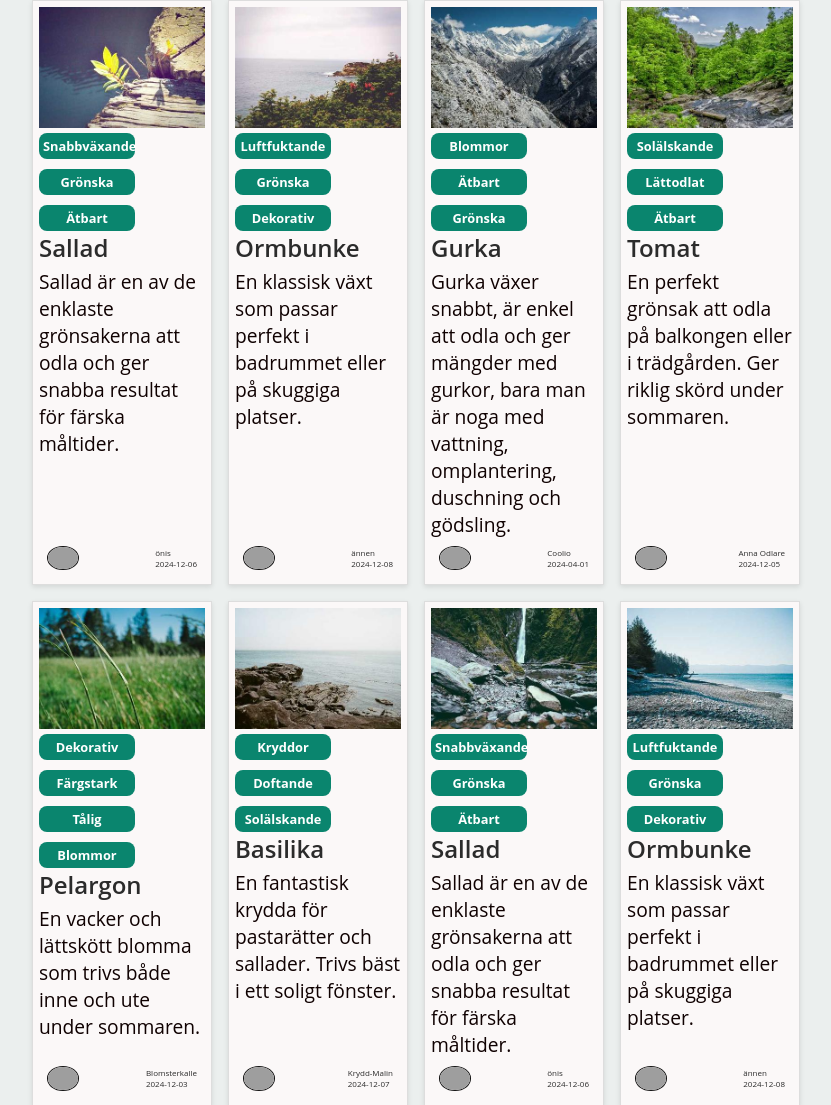
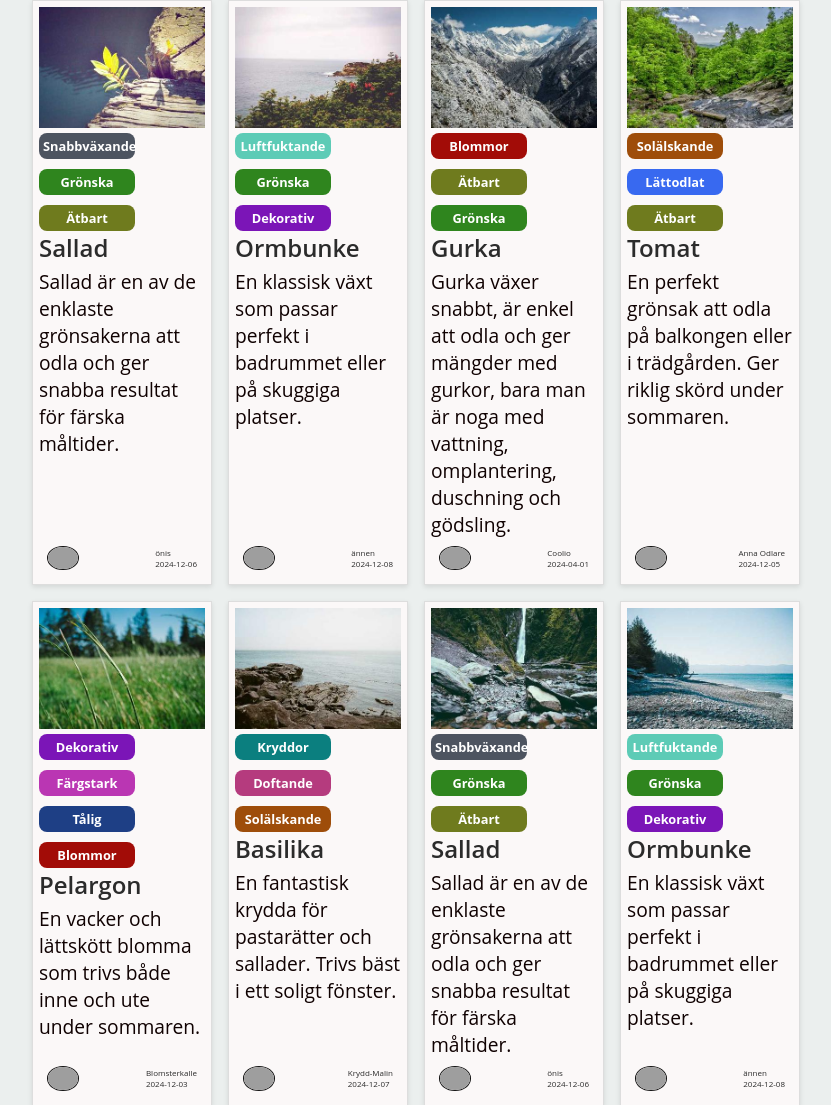
Before and after one commit to Sai24020/planned-planthood-new, a plain HTML site: page index.html in a window 1280 px wide. Shown: the part 1558-2663 px from the top of the page, without its empty margins (224-1055 px from the left). Drawn offline with Linux system fonts and the light colour scheme; grey boxes are pictures that could not be loaded.

Commit message:
byta button färger.

```diff
--- a/index.html
+++ b/index.html
@@ -57,6 +57,7 @@
       <img src="assets/images/9.jpg" />
       <img src="assets/images/12.jpg" />
       <img src="assets/images/2.jpg" />
+
       <div>
    </div>
   </div>
@@ -79,9 +80,9 @@
       <article class="card">
         <img src="assets/images/12.jpg" />
         <header>
-          <button> Blommor</button>
-          <button>Ätbart</button>
-          <button>Grönska</button>
+          <button id="btn1"> Blommor</button>
+          <button id="btn2">Ätbart</button>
+          <button id="btn3">Grönska</button>
 
           <h3>Gurka</h3>
         </header>
@@ -100,9 +101,9 @@
      <article class="card">
         <img src="assets/images/11.jpg" />
         <header>
-          <button>Solälskande</button>
-          <button>Lättodlat</button>
-          <button>Ätbart</button>
+          <button id="btn4">Solälskande</button>
+          <button id="btn5">Lättodlat</button>
+          <button id="btn2">Ätbart</button>
           <h3>Tomat</h3>
         </header>
         <section>
@@ -119,10 +120,10 @@
       <article class="card">
         <img src="assets/images/10.jpg" />
         <header>
-          <button>Dekorativ</button>
-          <button>Färgstark</button>
-          <button>Tålig</button>
-          <button>Blommor</button>
+          <button id="btn6">Dekorativ</button>
+          <button id="btn7">Färgstark</button>
+          <button id="btn8">Tålig</button>
+          <button id="btn1">Blommor</button>
           <h3>Pelargon</h3>
         </header>
         <section>
@@ -140,9 +141,9 @@
       <article class="card">
         <img src="assets/images/9.jpg" />
         <header>
-          <button>Kryddor</button>
-          <button>Doftande</button>
-          <button>Solälskande</button>
+          <button id="btn9">Kryddor</button>
+          <button id="btn10">Doftande</button>
+          <button id="btn4">Solälskande</button>
           <h3>Basilika</h3>
         </header>
         <section>
@@ -160,9 +161,9 @@
       <article class="card">
         <img src="assets/images/8.jpg" />
         <header>
-          <button>Snabbväxande</button>
-          <button>Grönska</button>
-          <button>Ätbart</button>
+          <button id="btn11">Snabbväxande</button>
+          <button id="btn3">Grönska</button>
+          <button id="btn2">Ätbart</button>
           <h3>Sallad</h3>
         </header>
         <section>
@@ -180,9 +181,9 @@
       <article class="card">
         <img src="assets/images/7.jpg" />
         <header>
-          <button>Luftfuktande</button>
-          <button>Grönska</button>
-          <button>Dekorativ</button>
+          <button id="btn12">Luftfuktande</button>
+          <button id="btn3">Grönska</button>
+          <button id="btn6">Dekorativ</button>
           <h3>Ormbunke</h3>
         </header>
         <section>
@@ -200,9 +201,9 @@
       <article class="card">
         <img src="assets/images/6.jpg" />
         <header>
-          <button> Blommor</button>
-          <button>Ätbart</button>
-          <button>Grönska</button>
+          <button id="btn1"> Blommor</button>
+          <button id="btn2">Ätbart</button>
+          <button id="btn3">Grönska</button>
 
           <h3>Gurka</h3>
         </header>
@@ -221,9 +222,9 @@
      <article class="card">
         <img src="assets/images/5.jpg" />
         <header>
-          <button>Solälskande</button>
-          <button>Lättodlat</button>
-          <button>Ätbart</button>
+          <button id="btn4">Solälskande</button>
+          <button id="btn5">Lättodlat</button>
+          <button id="btn2">Ätbart</button>
           <h3>Tomat</h3>
         </header>
         <section>
@@ -240,10 +241,10 @@
       <article class="card">
         <img src="assets/images/4.jpg" />
         <header>
-          <button>Dekorativ</button>
-          <button>Färgstark</button>
-          <button>Tålig</button>
-          <button>Blommor</button>
+          <button id="btn6">Dekorativ</button>
+          <button id="btn7">Färgstark</button>
+          <button id="btn8">Tålig</button>
+          <button id="btn1">Blommor</button>
           <h3>Pelargon</h3>
         </header>
         <section>
@@ -261,9 +262,9 @@
       <article class="card">
         <img src="assets/images/3.jpg" />
         <header>
-          <button>Kryddor</button>
-          <button>Doftande</button>
-          <button>Solälskande</button>
+          <button id="btn9">Kryddor</button>
+          <button id="btn10">Doftande</button>
+          <button id="btn4">Solälskande</button>
           <h3>Basilika</h3>
         </header>
         <section>
@@ -281,9 +282,9 @@
       <article class="card">
         <img src="assets/images/2.jpg" />
         <header>
-          <button>Snabbväxande</button>
-          <button>Grönska</button>
-          <button>Ätbart</button>
+          <button id="btn11">Snabbväxande</button>
+          <button id="btn3">Grönska</button>
+          <button id="btn2">Ätbart</button>
           <h3>Sallad</h3>
         </header>
         <section>
@@ -301,9 +302,9 @@
       <article class="card">
         <img src="assets/images/1.jpg" />
         <header>
-          <button>Luftfuktande</button>
-          <button>Grönska</button>
-          <button>Dekorativ</button>
+          <button id="btn12">Luftfuktande</button>
+          <button id="btn3">Grönska</button>
+          <button id="btn6">Dekorativ</button>
           <h3>Ormbunke</h3>
         </header>
         <section>
--- a/style-tablet.css
+++ b/style-tablet.css
@@ -43,14 +43,14 @@
     border-radius: 0px;
     box-shadow: 0 2px 5px rgba(0, 0, 0, 0.1);
     text-align: start;
-
+    grid-column: span 1;
       h3 {
-
+        font-size: clamp(1.2rem, 2vw, 1.5rem);
          margin-bottom: 8px;
        }
 
       p {
-
+        font-size: clamp(1rem, 1.5vw, 1.2rem);
          color: #0f0101;
        }
        img {
--- a/style.css
+++ b/style.css
@@ -68,7 +68,7 @@ figcaption {
 /* for container queries, landmarks as containers */
 body > :is(header, footer),
 main {
-  container-type: inline-size;
+  /*container-type: inline-size;*/
   grid-template-columns: 1fr minmax(max-content, 50%) 1fr;
   grid-template-rows: 10rem repeat(4, 1fr) auto;
 }
@@ -232,3 +232,51 @@ article {
        column-gap: normal;
      justify-content: space-between;
 }
+/**** butuon color ****/
+#btn1 {
+  background-color: var(--clr-flower);
+}
+
+#btn2 {
+  background-color: var(--clr-edible);
+}
+
+#btn3 {
+  background-color: var(--clr-green);
+}
+
+#btn4 {
+  background-color: var(--clr-sunloving);
+}
+
+#btn5 {
+  background-color: var(--clr-easy);
+}
+
+#btn6 {
+  background-color: var(--clr-decorative);
+}
+
+#btn7 {
+  background-color: var(--clr-colorful);
+}
+
+#btn8 {
+  background-color: var(--clr-robust);
+}
+
+#btn9 {
+  background-color: var(--clr-air);
+}
+
+#btn10 {
+  background-color: var(--clr-fragrant);
+}
+
+#btn11 {
+  background-color: var(--clr-fast);
+}
+
+#btn12 {
+  background-color: var(--clr-green-200);
+}
--- a/styles.css
+++ b/styles.css
@@ -108,7 +108,7 @@ h4 {
   border-radius: 0px;
   box-shadow: 0 2px 5px rgba(0, 0, 0, 0.1);
   text-align: start;
-
+  grid-column: span 1;
   h3 {
     font-size: clamp(1.2rem, 2vw, 1.5rem);
     margin-bottom: 8px;
@@ -231,7 +231,7 @@ h4 {
     button {
      display: inline;
       width: 4rem;
-      background-color: var(--clr-green);
+      background-color: var(--clr-green-400);
     }
 }
 
```
